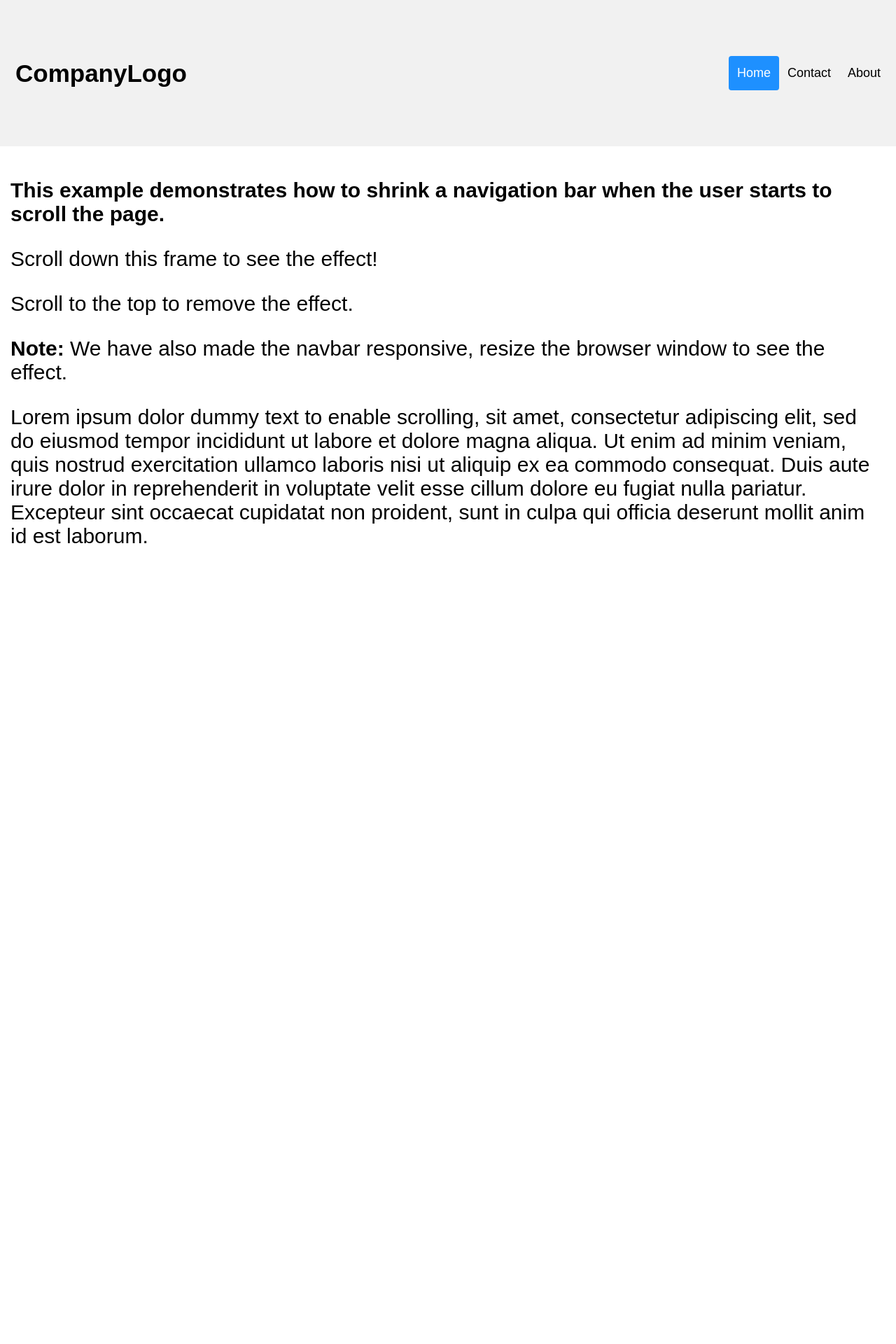
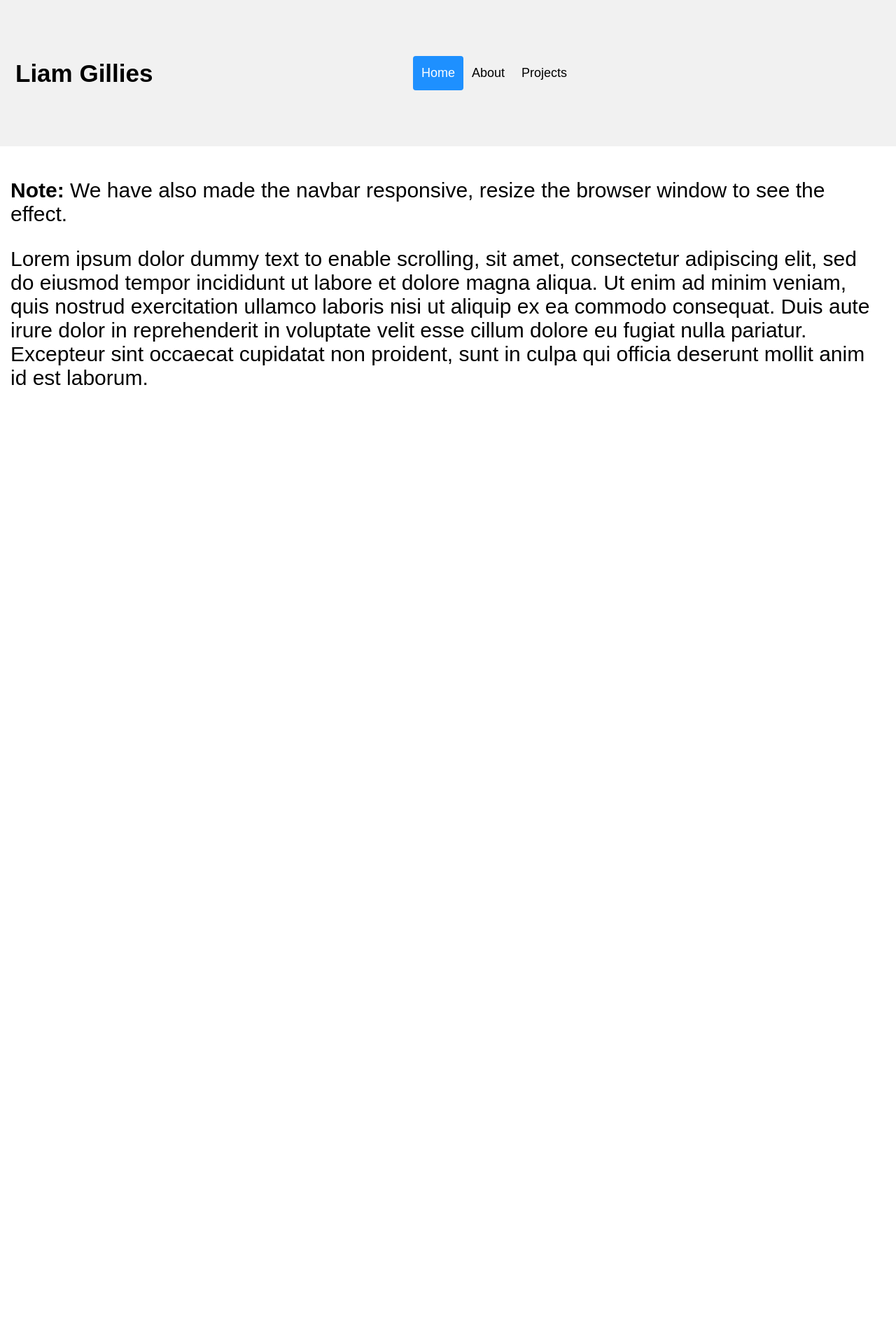
Before and after one commit to liamgillies/liamgillies.github.io, a Jekyll site: the page built from index.html, in a window 1280 px wide. Shown: the top 1920 px of the page at 70% size. Built offline with Jekyll 4.4.1, drawn with Linux system fonts in a browser that asks for light colours.

Commit message:
Update default.html

```diff
--- a/_layouts/default.html
+++ b/_layouts/default.html
@@ -49,7 +49,7 @@ body {
 }
 
 #navbar-right {
-  float: right;
+  margin-left: 580px;
 }
 
 @media screen and (max-width: 580px) {
@@ -70,18 +70,15 @@ body {
 <body>
 
 <div id="navbar">
-  <a href="#default" id="logo">CompanyLogo</a>
+  <a href="#default" id="logo">Liam Gillies</a>
   <div id="navbar-right">
-    <a class="active" href="#home">Home</a>
-    <a href="#contact">Contact</a>
-    <a href="#about">About</a>
+    <a class="active" href="/">Home</a>
+    <a href="/About">About</a>
+    <a href="/Projects">Projects</a>
   </div>
 </div>
 
 <div style="margin-top:210px;padding:15px 15px 2500px;font-size:30px">
-  <p><b>This example demonstrates how to shrink a navigation bar when the user starts to scroll the page.</b></p>
-  <p>Scroll down this frame to see the effect!</p>
-  <p>Scroll to the top to remove the effect.</p>
   <p><b>Note:</b> We have also made the navbar responsive, resize the browser window to see the effect.</p>
   <p>Lorem ipsum dolor dummy text to enable scrolling, sit amet, consectetur adipiscing elit, sed do eiusmod tempor incididunt ut labore et dolore magna aliqua. Ut enim ad minim veniam, quis nostrud exercitation ullamco laboris nisi ut aliquip ex ea commodo consequat. Duis aute irure dolor in reprehenderit in voluptate velit esse cillum dolore eu fugiat nulla pariatur. Excepteur sint occaecat cupidatat non proident, sunt in culpa qui officia deserunt mollit anim id est laborum.</p>
 </div>
```
